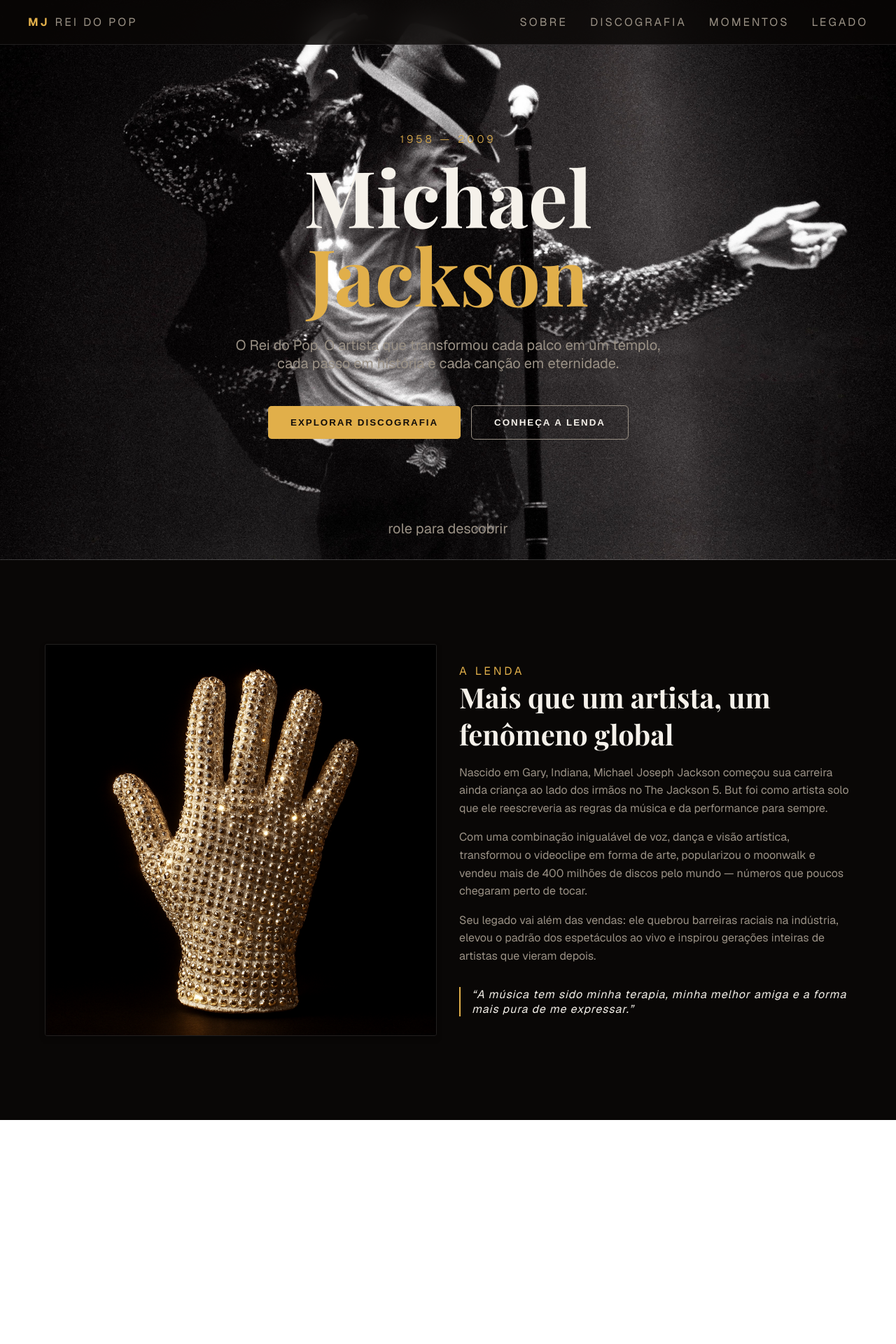
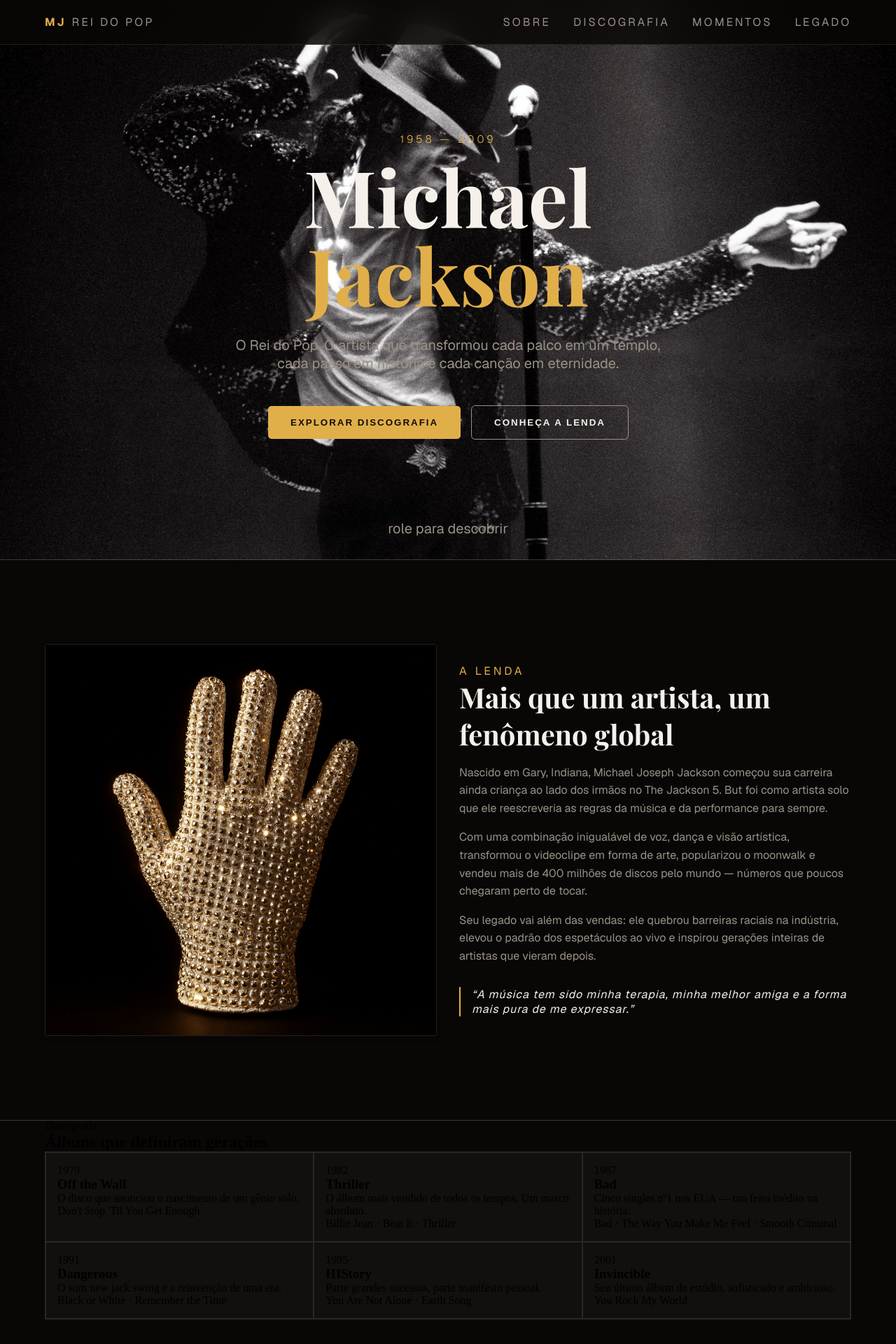
Before and after one commit to BernardoWE/Portfolio-Bernardo, a React (Vite) app: page / in a window 1280 px wide. Shown: the top 1920 px of the page at 70% size. Before the commit the page ends 1600 px from the top, so only its background shows below. Built offline with nearby package versions, Linux system fonts and the light colour scheme; a web font is replaced by a local one.

Commit message:
adcionado espoco do discography e adcionado width as sections

```diff
--- a/src/pages/home/App.jsx
+++ b/src/pages/home/App.jsx
@@ -4,15 +4,29 @@
 import heroImg from '../../assets/hero.png'
 import gloveImg from '../../assets/images/glove.png'
 import './styles.js'
-import { Header, Hero, Button, About } from './styles.js'
+import { Header, Hero, Button, About, Discography, Page } from './styles.js'
 
 function App() {
   const [count, setCount] = useState(0)
+  const cards = [
+    { year: 1979, title: "Off the Wall", note:"O disco que anunciou o nascimento de um gênio solo.", single:"Don't Stop 'Til You Get Enough"
+     },
+    { year: 1982, title: "Thriller", note:"O álbum mais vendido de todos os tempos. Um marco absoluto.", single:"Billie Jean · Beat It · Thriller"
+     },
+    { year: 1987, title: "Bad", note:"Cinco singles nº1 nos EUA — um feito inédito na história.", single:"Bad · The Way You Make Me Feel · Smooth Criminal"
+     },
+    { year: 1991, title: "Dangerous", note:"O som new jack swing e a reinvenção de uma era.", single:"Black or White · Remember the Time"
+     },
+    { year: 1995, title: "HIStory", note:"Parte grandes sucessos, parte manifesto pessoal.", single:"You Are Not Alone · Earth Song"
+     },
+    { year: 2001, title: "Invincible", note:"Seu último álbum de estúdio, sofisticado e ambicioso.", single:"You Rock My World"
+     },
 
+  ]
   return (
-    <>
-      <Header>
-        <nav>
+    <Page>
+      <Header >
+        <nav className='section-width'>
           <div>
             <a href="">
               <span className='span-mj'>MJ</span>
@@ -27,8 +41,8 @@
           </ul>
         </nav>
       </Header>
-      <Hero>
-        <div className='container-hero'>
+      <Hero >
+        <div className='container-hero section-width'>
           <p className='hero-years'>1958 — 2009</p>
           <div className='container-text'>
             <h1>Michael <span>Jackson</span></h1>
@@ -44,8 +58,8 @@
         </div>
 
       </Hero>
-      <About>
-        <div className="container-about">
+      <About >
+        <div className="container-about section-width">
           <img src={gloveImg} alt="Michael Jackson Glove" />
           <div className="about-text">
             <p className='about-title'>A lenda</p>
@@ -70,10 +84,26 @@
           </div>
         </div>
       </About>
+      <Discography >
+        <div className="container-discography section-width">
+          <p>Discografia</p>
+          <h2 className="discography-title">Álbuns que definiram gerações</h2>
+          <div className='discography-cards'>
+            {cards.map((album, index) => (
+              <div key={index} className='discography-card'>
+                <p>{album.year}</p>
+                <h3>{album.title}</h3>
+                <p>{album.note}</p>
+                <p>{album.single}</p>
+              </div>
+            ))}
+          </div>
+        </div>
+      </Discography>
 
 
 
-    </>
+    </Page>
   )
 }
 
--- a/src/pages/home/styles.js
+++ b/src/pages/home/styles.js
@@ -40,6 +40,13 @@
     heading: 'Playfair Display, sans-serif',
     body: 'Geist, sans-serif',
 }
+export const Page = styled.div`
+    .section-width{
+        width: min(1152px, calc(100% - 2rem));
+        margin: 0 auto;
+    }
+
+`
 export const Header = styled.header`
     background-color: ${Colors.background};
     padding: 1.3rem 2rem;
@@ -51,12 +58,14 @@
     -webkit-backdrop-filter: blur(12px);
     border-bottom: 1px solid rgba(255, 255, 255, 0.1);
 
+
 nav{
     display: flex;
     justify-content: space-between;
     align-items: center;
-    width: 100%;
-    max-width: 1200px;
+    /* width: 100%;
+    max-width: 1200px; */
+     /* width: min(1152px, calc(100% - 2rem)); */
     margin: 0 auto;
 }
 nav div a{
@@ -186,10 +195,11 @@
     display: grid;
     grid-template-columns: repeat(2, 1fr);
     gap: 2rem;
-    max-width: 72em;
+    /* max-width: 72em; */
+    /* width: min(1280px, calc(100% - 2rem));
+    margin: 0 auto; */
     align-items: center;
     justify-self: center;
-    /* margin: 0 auto; */
     img{
         max-width: 100%;
         height: auto;
@@ -236,3 +246,18 @@
     }
 }
 `
+export const Discography = styled.section`
+    min-height: 100vh;
+    background-color: ${Colors.sidebar};
+
+    .discography-cards{
+        display: grid;
+        grid-template-columns: repeat(3, minmax(250px, 1fr));
+        background-color: ${Colors.card};
+        border: 1px solid rgba(255, 255, 255, 0.1);
+    }
+    .discography-card{
+        border: 1px solid rgba(255, 255, 255, 0.1);
+        padding: 1em;
+    }
+`
```
